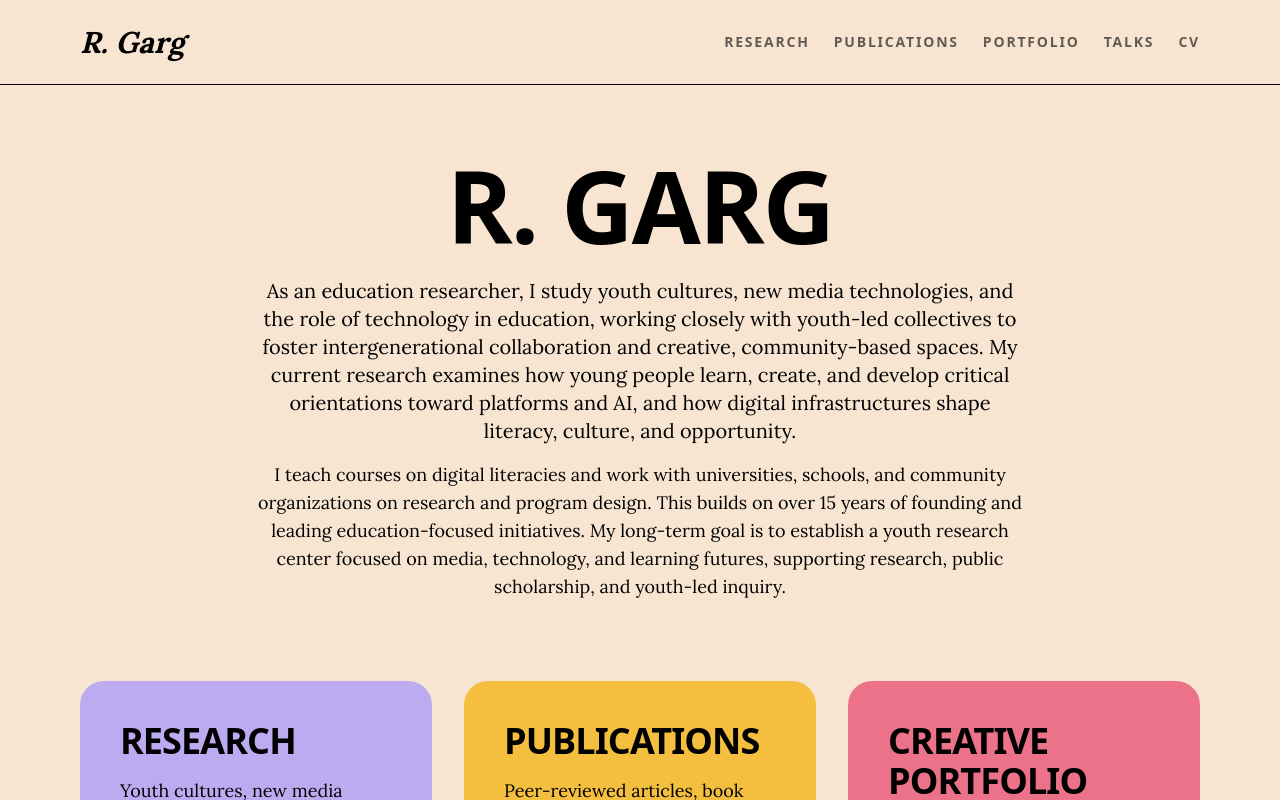
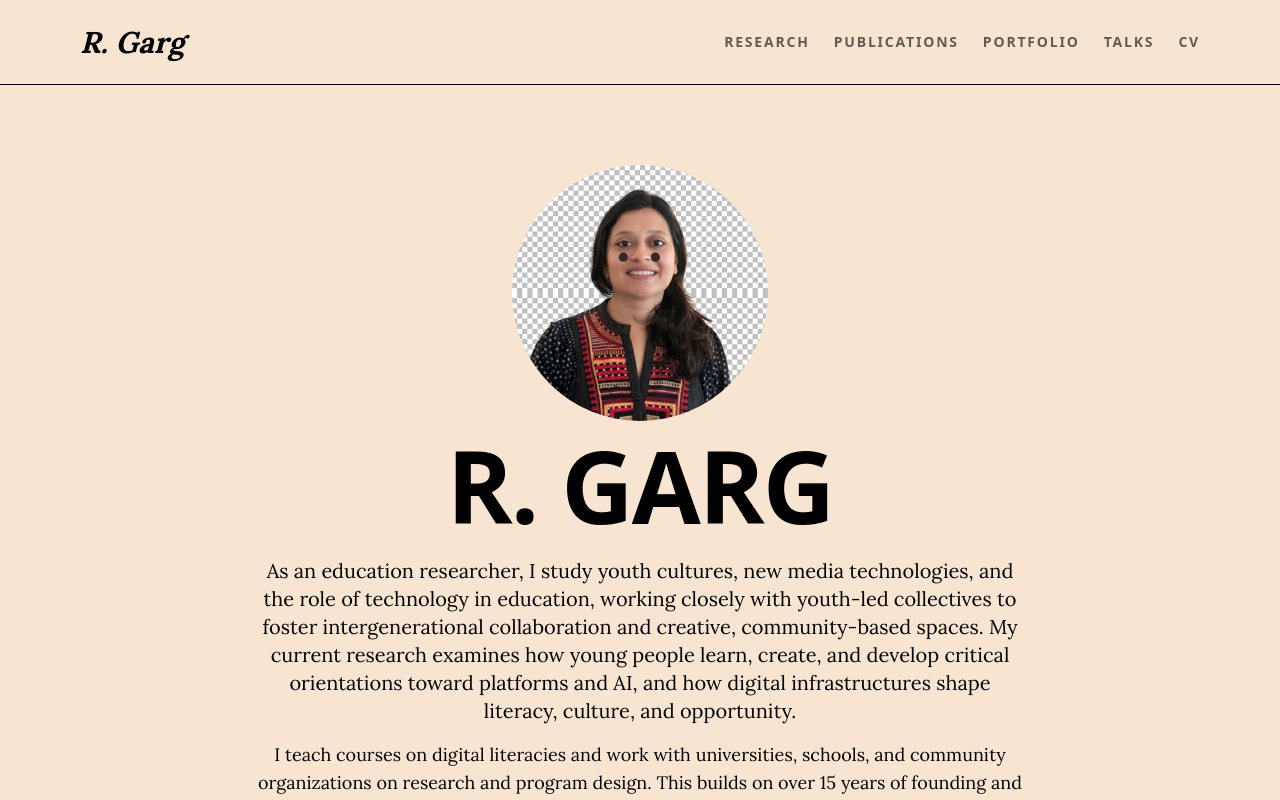
Before and after one commit to shyamu007/rabanigarg, a React (Vite) app: page / in a window 1280 px wide. Shown: the top 800 px of the page. Built offline with nearby package versions, Linux system fonts and the light colour scheme; the HTML template or start-up script is replaced by a standard one.

Commit message:
Add profile photo assets

```diff
--- a/src/pages/Index.tsx
+++ b/src/pages/Index.tsx
@@ -46,6 +46,7 @@ const Index = () => {
         {/* Hero Section */}
         <section className="px-5 md:px-20 pt-12 md:pt-20 pb-8 md:pb-12">
           <div className="max-w-4xl mx-auto text-center">
+            <InteractivePortrait />
             <h1 className="text-5xl md:text-[100px] font-extrabold uppercase text-center mb-8 leading-[0.8] tracking-[-2px] max-[700px]:tracking-[-1px]">
               R. GARG
             </h1>
```
